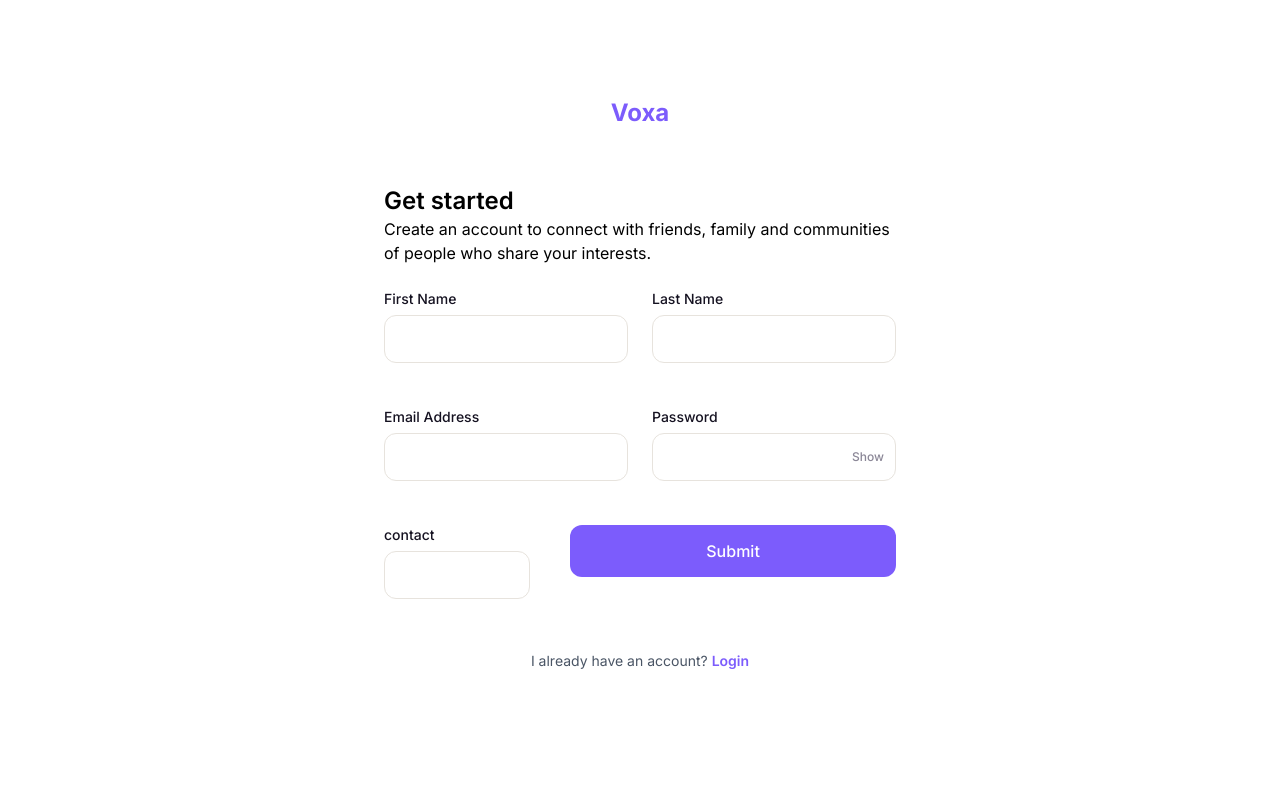
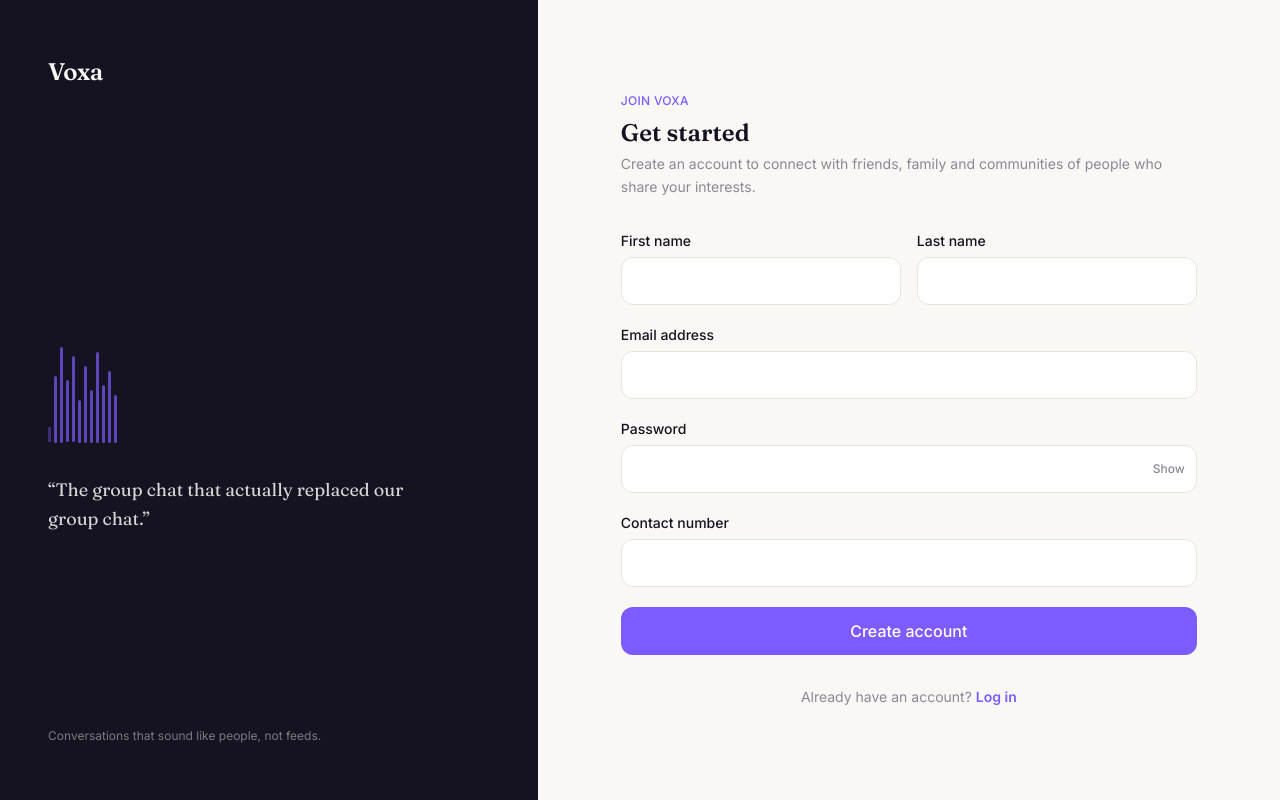
Before and after one commit to scalable-notification-feed-engine-org/scalable-notification-feed-engine-web-client, a Next.js app: page /register in a window 1280 px wide. Built offline with nearby package versions, Linux system fonts and the light colour scheme.

Commit message:
refactor(auth): redesign register page with improved layout and form structure

```diff
--- a/src/app/(auth)/register/page.tsx
+++ b/src/app/(auth)/register/page.tsx
@@ -1,15 +1,16 @@
 'use client'
-import React, {useState} from "react";
-import {useRouter} from "next/navigation";
+import React, { useState } from "react";
+import { useRouter } from "next/navigation";
 import Input from "@/components/ui/Input";
 import Button from "@/components/ui/Button";
 import apiClient from "@/lib/api-client";
 import axios from "axios";
+import AuthLayout from "@/app/(auth)/AuthLayout";
 
-export default function RegisterPage(){
-    const [formData, setFormData] = useState({firstName:"", lastName:"", email: "", password: "", contact:""});
+export default function RegisterPage() {
+    const [formData, setFormData] = useState({ firstName: "", lastName: "", email: "", password: "", contact: "" });
     const [loading, setLoading] = useState(false);
-    const [errors, setErrors] = useState({firstName:"", lastName:"", email: "", password: "", contact:""});
+    const [errors, setErrors] = useState({ firstName: "", lastName: "", email: "", password: "", contact: "" });
     const [apiError, setApiError] = useState("");
     const router = useRouter();
 
@@ -17,48 +18,46 @@ export default function RegisterPage(){
         e.preventDefault();
 
         let isValid = true;
-        const newErrors = {firstName:"", lastName:"", email: "", password: "", contact:""};
+        const newErrors = { firstName: "", lastName: "", email: "", password: "", contact: "" };
 
-        if(!formData.firstName){
+        if (!formData.firstName) {
             newErrors.firstName = "First name is required";
             isValid = false;
         }
 
-        if(!formData.lastName){
+        if (!formData.lastName) {
             newErrors.lastName = "Last name is required";
             isValid = false;
         }
 
-
-        if(!formData.email){
+        if (!formData.email) {
             newErrors.email = "Email is required";
             isValid = false;
         }
 
-        if(!formData.password){
+        if (!formData.password) {
             newErrors.password = "Password is required";
             isValid = false;
-        }else if (formData.password.length < 6){
+        } else if (formData.password.length < 6) {
             newErrors.password = "Password must be at least 6 characters";
             isValid = false;
         }
 
-        if(!formData.contact){
+        if (!formData.contact) {
             newErrors.contact = "Contact is required";
             isValid = false;
         }
 
         setErrors(newErrors);
 
-        if(isValid){
+        if (isValid) {
             try {
                 setLoading(true);
                 await apiClient.post(`/users/visitors/signup`, formData)
                 router.push(`/verify-email?email=${formData.email}`);
 
-
-            }catch(err){
-                if(axios.isAxiosError(err)) {
+            } catch (err) {
+                if (axios.isAxiosError(err)) {
                     const msg = err.response?.data?.message || "Registration failed. Try again.";
                     setApiError(msg)
                 }
@@ -66,133 +65,98 @@ export default function RegisterPage(){
 
             setLoading(false);
         }
-
     }
 
     return (
-        <div className="min-h-screen flex flex-col items-center justify-center px-4">
-            <h1 className="text-2xl font-bold text-primary mb-6">Voxa</h1>
-            <div className="w-full max-w-xl bg-white p-8 rounded-custom">
-                <h2 className="text-2xl font-semibold text-black">Get started</h2>
-                <p className="mb-6">Create an account to connect with friends, family and communities of people who share your interests.</p>
-
+        <AuthLayout
+            wide
+            eyebrow="Join Voxa"
+            title="Get started"
+            description="Create an account to connect with friends, family and communities of people who share your interests."
+            footer={
+                <>
+                    Already have an account?{" "}
+                    <a href="/login" className="text-primary font-semibold hover:underline">Log in</a>
+                </>
+            }
+        >
             {apiError && (
-                    <div className="p-3 mb-4 text-sm text-red-700 bg-red-100 rounded-lg">
+                <div role="alert" className="p-3 mb-5 text-sm text-ember-text bg-ember-bg rounded-xl">
                     {apiError}
                 </div>
             )}
 
-                <form onSubmit={handleRegister} className="grid grid-cols-1 md:grid-cols-2 gap-6">
+            <form onSubmit={handleRegister} className="grid grid-cols-1 sm:grid-cols-2 gap-x-4">
                 <Input
-                       label="First Name"
+                    label="First name"
                     value={formData.firstName}
                     type="text"
                     onChange={(e) => {
-                           setFormData({
-                               ...formData,
-                               firstName: e.target.value,
-                           })
-
-                           if(errors.firstName) {
-                               setErrors({...errors, firstName: ""});
-                           }
-
+                        setFormData({ ...formData, firstName: e.target.value })
+                        if (errors.firstName) setErrors({ ...errors, firstName: "" });
                     }}
                     id="firstName"
                     error={errors.firstName}
-
                 />
 
                 <Input
-                        label="Last Name"
+                    label="Last name"
                     value={formData.lastName}
                     type="text"
                     onChange={(e) => {
-                           setFormData({
-                               ...formData,
-                               lastName: e.target.value,
-                           })
-
-                           if(errors.lastName) {
-                               setErrors({...errors, lastName: ""});
-                           }
-
+                        setFormData({ ...formData, lastName: e.target.value })
+                        if (errors.lastName) setErrors({ ...errors, lastName: "" });
                     }}
                     id="lastName"
                     error={errors.lastName}
                 />
 
+                <div className="sm:col-span-2">
                     <Input
-                        label="Email Address"
+                        label="Email address"
                         value={formData.email}
                         type="email"
                         onChange={(e) => {
-                            setFormData({
-                                ...formData,
-                                email: e.target.value,
-                            })
-
-                            if(errors.email) {
-                                setErrors({...errors, email: ""});
-                            }
-                        }
-                        }
+                            setFormData({ ...formData, email: e.target.value })
+                            if (errors.email) setErrors({ ...errors, email: "" });
+                        }}
                         id="email"
                         error={errors.email}
+                    />
+                </div>
 
-                    />
-
+                <div className="sm:col-span-2">
                     <Input
                         label="Password"
                         value={formData.password}
                         type="password"
                         onChange={(e) => {
-                            setFormData({
-                                ...formData,
-                                password: e.target.value,
-                            })
-                            if(errors.password) {
-                                setErrors({...errors, password: ""});
-                            }
-                        }
-                        }
+                            setFormData({ ...formData, password: e.target.value })
+                            if (errors.password) setErrors({ ...errors, password: "" });
+                        }}
                         id="password"
                         error={errors.password}
                     />
+                </div>
 
-                    <div className="md:col-start-1 md:col-end-3 md:flex md:justify-center gap-10">
+                <div className="sm:col-span-2">
                     <Input
-                            label="contact"
+                        label="Contact number"
                         value={formData.contact}
                         type="text"
                         onChange={(e) => {
-                                setFormData({
-                                    ...formData,
-                                    contact: e.target.value,
-                                })
-
-                                if(errors.contact) {
-                                    setErrors({...errors, contact: ""});
-                                }
-
+                            setFormData({ ...formData, contact: e.target.value })
+                            if (errors.contact) setErrors({ ...errors, contact: "" });
                         }}
                         id="contact"
                         error={errors.contact}
                     />
-
-                        <Button label="Submit" type="submit" isLoading={loading} className="h-13" />
-
                 </div>
 
+                <div className="sm:col-span-2">
+                    <Button label="Create account" type="submit" isLoading={loading} />
+                </div>
             </form>
-
-                <p className="mt-8 text-center text-sm text-gray-600">
-                    I already have an account?{" "}
-                    <a href="/login" className="text-primary font-semibold hover:underline">Login</a>
-                </p>
-
-            </div>
-
-        </div>
+        </AuthLayout>
     )
 }
```
Lines whose indentation alone changed are shown as unchanged.
